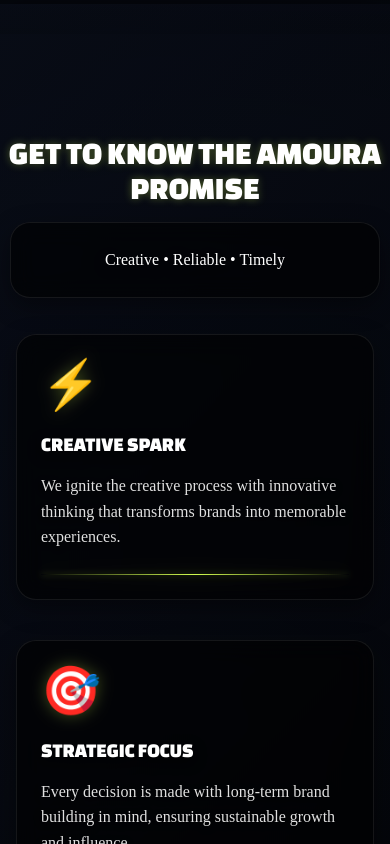
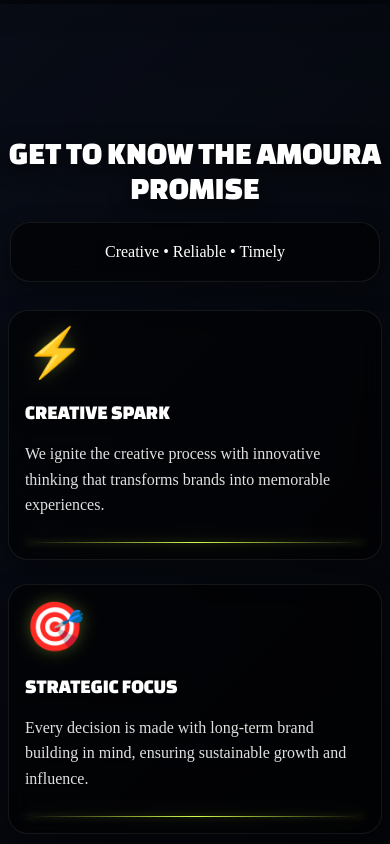
Before and after one commit to yourprint699-crypto/b32e, a React (Vite) app: page / in a window 390 px wide. Shown: the part 840-1684 px from the top of the page. Built offline with nearby package versions, Linux system fonts and the light colour scheme.

Commit message:
Updated index.css

```diff
--- a/src/components/home/HomeBottomText.jsx
+++ b/src/components/home/HomeBottomText.jsx
@@ -1,14 +1,7 @@
 import React from 'react';
 
 const HomeBottomText = () => {
-  return (
-    <div className="font-[font2] flex items-center justify-center gap-2 relative depth-4 pb-4 sm:pb-6 lg:pb-8">
-      <p className="absolute w-48 sm:w-56 lg:w-[17vw] right-4 sm:right-8 lg:right-20 bottom-16 sm:bottom-20 lg:bottom-28 xl:bottom-72 font-[font1] text-xs sm:text-sm lg:text-base xl:text-lg leading-tight sm:leading-relaxed text-layer-2">
-        &nbsp;&nbsp;&nbsp;&nbsp;&nbsp;&nbsp;&nbsp;&nbsp;&nbsp;&nbsp;&nbsp;&nbsp;&nbsp;&nbsp;&nbsp;&nbsp;&nbsp;&nbsp;&nbsp;&nbsp;
-
-      </p>
-    </div>
-  );
+  return null; // Removed for mobile optimization
 };
 
 export default HomeBottomText;
--- a/src/index.css
+++ b/src/index.css
@@ -430,7 +430,7 @@ body.loading {
 
 /* Responsive header positioning and hero spacing */
 .hero-section {
-    padding-top: clamp(80px, 15vw, 120px);
+    padding-top: clamp(60px, 12vw, 100px);
     min-height: 100vh;
     min-height: 100dvh; /* Dynamic viewport height for mobile */
 }
@@ -438,7 +438,7 @@ body.loading {
 /* Ensure header stays above all content with responsive sizing */
 header {
     z-index: 1000 !important;
-    padding: clamp(1rem, 3vw, 2rem) 0;
+    padding: clamp(0.75rem, 2vw, 1.5rem) 0;
 }
 
 /* Responsive container system */
@@ -1079,6 +1079,25 @@ select.input-inset {
 
 /* Mobile-specific optimizations */
 @media (max-width: 767px) {
+    /* Remove extra margins and padding on mobile */
+    .floating-panel,
+    .floating-panel-dark {
+        margin: 0.5rem;
+        padding: 1.25rem;
+    }
+
+    /* Optimize mobile hero section */
+    .hero-section {
+        padding-top: 60px;
+    }
+
+    /* Mobile text optimization */
+    .text-layer-3 {
+        font-size: clamp(2.5rem, 12vw, 4rem);
+        line-height: 1.1;
+        text-shadow: 0 4px 20px rgba(0, 0, 0, 0.9);
+    }
+
     /* Reduce blur for better performance on mobile */
     :root {
         --blur-amount: 12px;
@@ -1086,11 +1105,11 @@ select.input-inset {
         --border-radius-xl: 20px;
     }
 
-    /* Optimize mobile spacing */
+    /* Further optimize mobile spacing */
     .floating-panel,
     .floating-panel-dark {
-        margin: 0.75rem;
-        padding: 1.5rem;
+        margin: 0.25rem;
+        padding: 1rem;
     }
 
     /* Mobile-optimized buttons */
@@ -1100,12 +1119,6 @@ select.input-inset {
         min-height: 48px; /* Larger touch target on mobile */
     }
 
-    /* Mobile typography adjustments */
-    .text-layer-3 {
-        font-size: clamp(2.5rem, 12vw, 4rem);
-        line-height: 1.2;
-    }
-
     /* Mobile video containers */
     .video-glass {
         margin-bottom: 1rem;
@@ -1116,6 +1129,21 @@ select.input-inset {
         padding: 12px 16px;
         min-height: 48px;
         font-size: 1rem;
+    }
+
+    /* Remove extra spacing on mobile sections */
+    .section-padding {
+        padding: clamp(2rem, 8vw, 4rem) 0;
+    }
+
+    .component-margin {
+        margin: clamp(1rem, 4vw, 2rem) 0;
+    }
+
+    /* Mobile container optimization */
+    .container {
+        padding-left: clamp(0.75rem, 3vw, 1.5rem);
+        padding-right: clamp(0.75rem, 3vw, 1.5rem);
     }
 }
 
```
